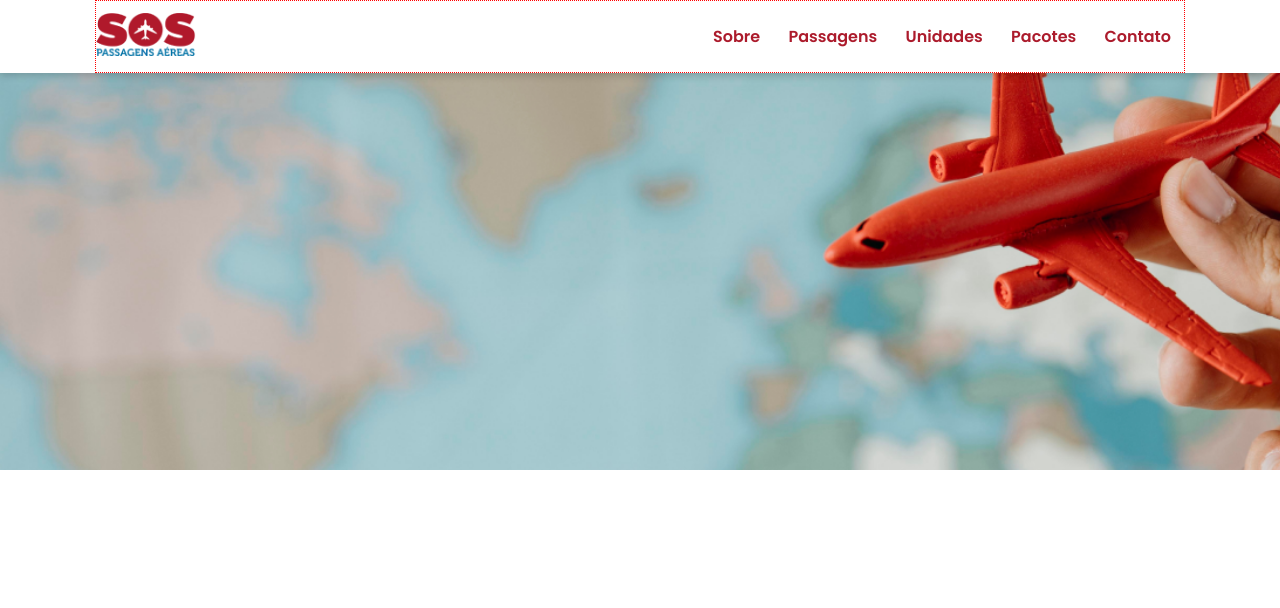
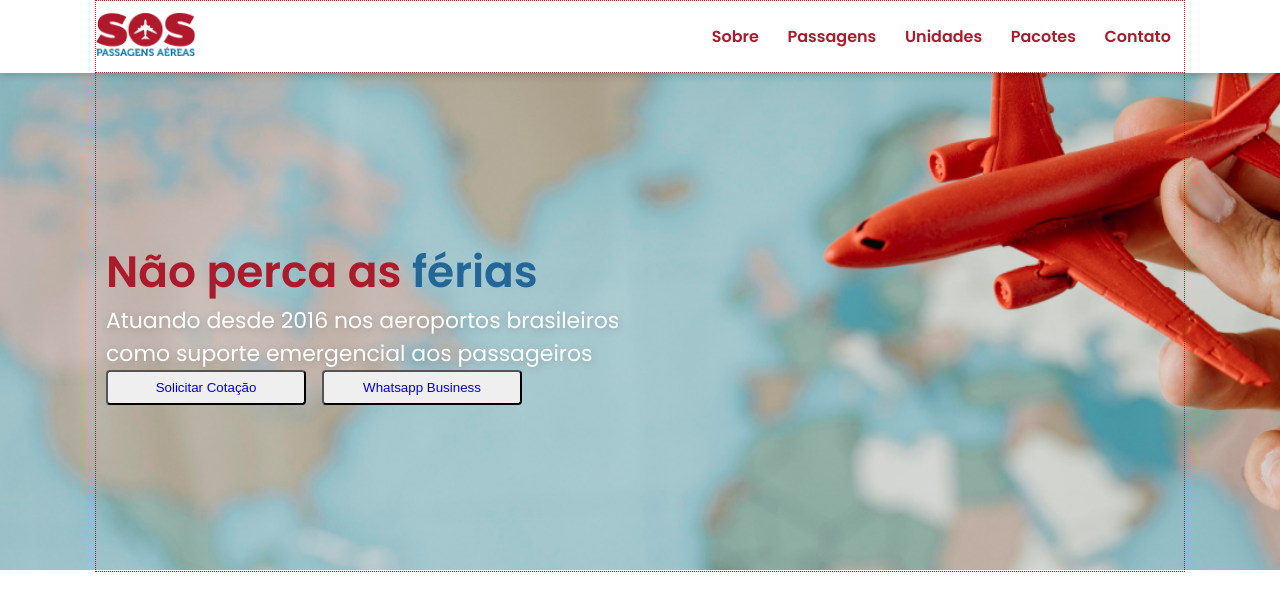
Before and after one commit to katroenssia/sos-passagens-aereas, a plain HTML site: page index.html in a window 1280 px wide. Drawn offline with Linux system fonts and the light colour scheme.

Commit message:
ajuste global

```diff
--- a/assets/css/global.css
+++ b/assets/css/global.css
@@ -1,8 +1,9 @@
-@font-face {
+@import url('https://fonts.googleapis.com/css2?family=Poppins:ital,wght@0,400;0,500;0,600;0,700;1,400;1,700&display=swap');
+/* @font-face {
     font-family: Poppins;
     src: url(../fonts/Poppins-Regular.ttf);
     src: url(../fonts/Poppins-SemiBold.ttf);
-}
+} */
 
 :root {
     --red: #AC1B2C;
@@ -12,13 +13,14 @@
     --backgroundSolidColor: #6DA9CD;
     --backgroundGradientColor: linear-gradient(270deg, rgba(34, 103, 151, 0.87) -10.5%, rgba(41, 112, 142, 0.58) 89.5%);
     --boxShadow: 0 2px 8px rgba(0, 0, 0, 0.2);
-
 }
 
 * {
     margin: 0;
     padding: 0;
     box-sizing: border-box;
+    text-decoration: none;
+    list-style: none;
 }
 
 html {
@@ -27,14 +29,14 @@ html {
     width: 100vw;
     font-size: 62.4%;
     scroll-behavior: smooth;
-    height:100%;
+    height: 100%;
 }
 
 body {
     background: var(--white);
 }
 
-p{
+p {
     color: var(--gray);
     font-size: 1.8rem;
 }
--- a/assets/css/hero.css
+++ b/assets/css/hero.css
@@ -3,5 +3,43 @@
     background-attachment: fixed;
     background-repeat: no-repeat;
     background-size: cover;
-    height: 470px;
+    height: 570px;
 }
+
+.display-hero{
+    position: relative;
+    top: 72px;
+    display: flex;
+    flex-direction: column;
+    justify-content: center;
+    align-items: start;
+    height: 500px;
+}
+
+.display-hero h1{
+    color: var(--red);
+    font-size: 4.4rem;
+    font-weight: 600;
+}
+.display-hero h1 span{
+    color: var(--blue);
+}
+
+.display-hero h2{
+    color: var(--white);
+    font-size: 2.2rem;
+    font-weight: 400;
+    text-shadow: var(--boxShadow);
+    max-width: 550px;
+}
+
+.hero-btns{
+    display: flex;
+    gap: 16px;
+}
+
+.hero-btns button{
+    border-radius: 4px;
+    padding:8px 16px;
+    width: 200px;
+}
--- a/index.html
+++ b/index.html
@@ -40,8 +40,13 @@
         </div>
     </header>
     <div class="container-hero" id="hero">
-        <div>
-
+        <div class="container display-hero">
+                <h1>Não perca as <span>férias</span> </h1>
+                <h2>Atuando desde 2016 nos aeroportos brasileiros como suporte emergencial aos passageiros</h2>
+                <div class="hero-btns">
+                    <button> <a href="#"> Solicitar Cotação </a> </button>
+                    <button> <a href="#"> Whatsapp Business </a> </button>
+                </div>
         </div>
 
     </div>
```
